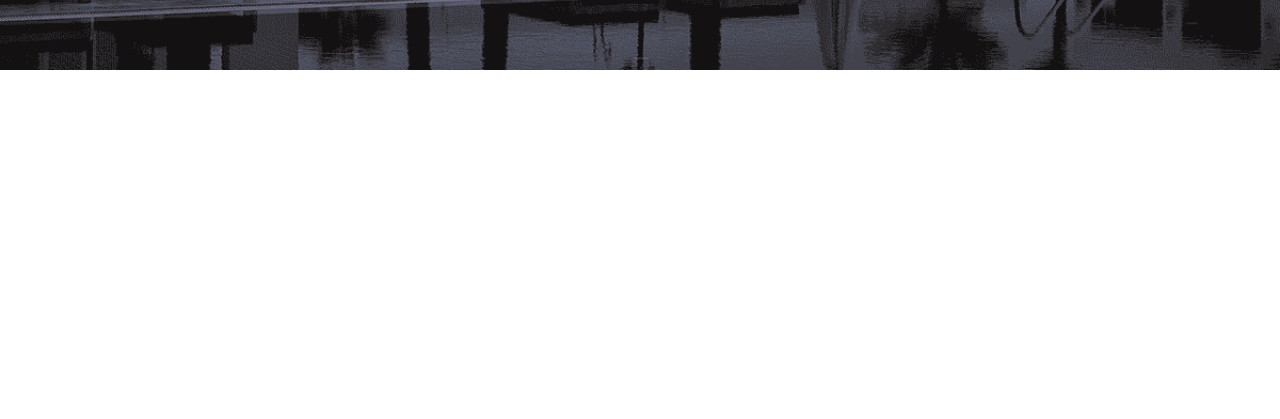
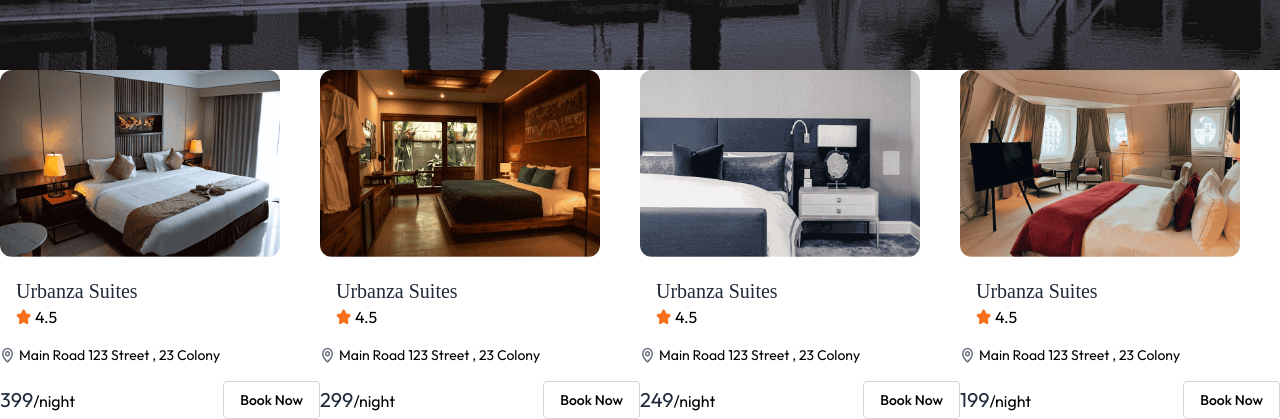
Before and after one commit to ashrafulislam08/hotel-booking-client, a React (Vite) app: page / in a window 1280 px wide. Shown: the part 730-1149 px from the top of the page. Before the commit the page ends 800 px from the top, so only its background shows below. Built offline with nearby package versions, Linux system fonts and the light colour scheme; no server answers; a web font is replaced by a local one.

Commit message:
Featured

```diff
--- /dev/null
+++ b/src/components/FeaturedDestination.jsx
@@ -0,0 +1,16 @@
+import { roomsDummyData } from "../assets/assets";
+import HotelCard from "./HotelCard";
+
+const FeaturedDestination = () => {
+  return (
+    <div>
+      <div className="grid grid-cols-1 md:grid-cols-4">
+        {roomsDummyData.map((room) => (
+          <HotelCard room={room} />
+        ))}
+      </div>
+    </div>
+  );
+};
+
+export default FeaturedDestination;
--- a/src/components/HotelCard.jsx
+++ b/src/components/HotelCard.jsx
@@ -2,6 +2,7 @@ import { Link } from "react-router-dom";
 import { assets } from "../assets/assets";
 
 const HotelCard = ({ room, index }) => {
+  console.log(room);
   return (
     <Link
       to={`/rooms/` + room._id}
@@ -11,7 +12,7 @@ const HotelCard = ({ room, index }) => {
       <img
         src={room.images[0]}
         alt=""
-        className="relative max-w-70 w-full rounded-xl overflow hidden bg-white shadow-[0px_4px_4px_rgba(0, 0, 0, 0.05)]"
+        className="relative max-w-70 w-full rounded-xl overflow bg-white shadow-[0px_4px_4px_rgba(0, 0, 0, 0.05)]"
       />
       {index % 2 === 0 && (
         <p className="px-3 py-1 absolute top-3 left-3 text-xs bg-white text-gray-800 font-medium rounded-full">
--- a/src/pages/Home.jsx
+++ b/src/pages/Home.jsx
@@ -1,9 +1,11 @@
+import FeaturedDestination from "../components/FeaturedDestination";
 import Hero from "../components/Hero";
 
 const Home = () => {
   return (
     <>
       <Hero />
+      <FeaturedDestination />
     </>
   );
 };
```
